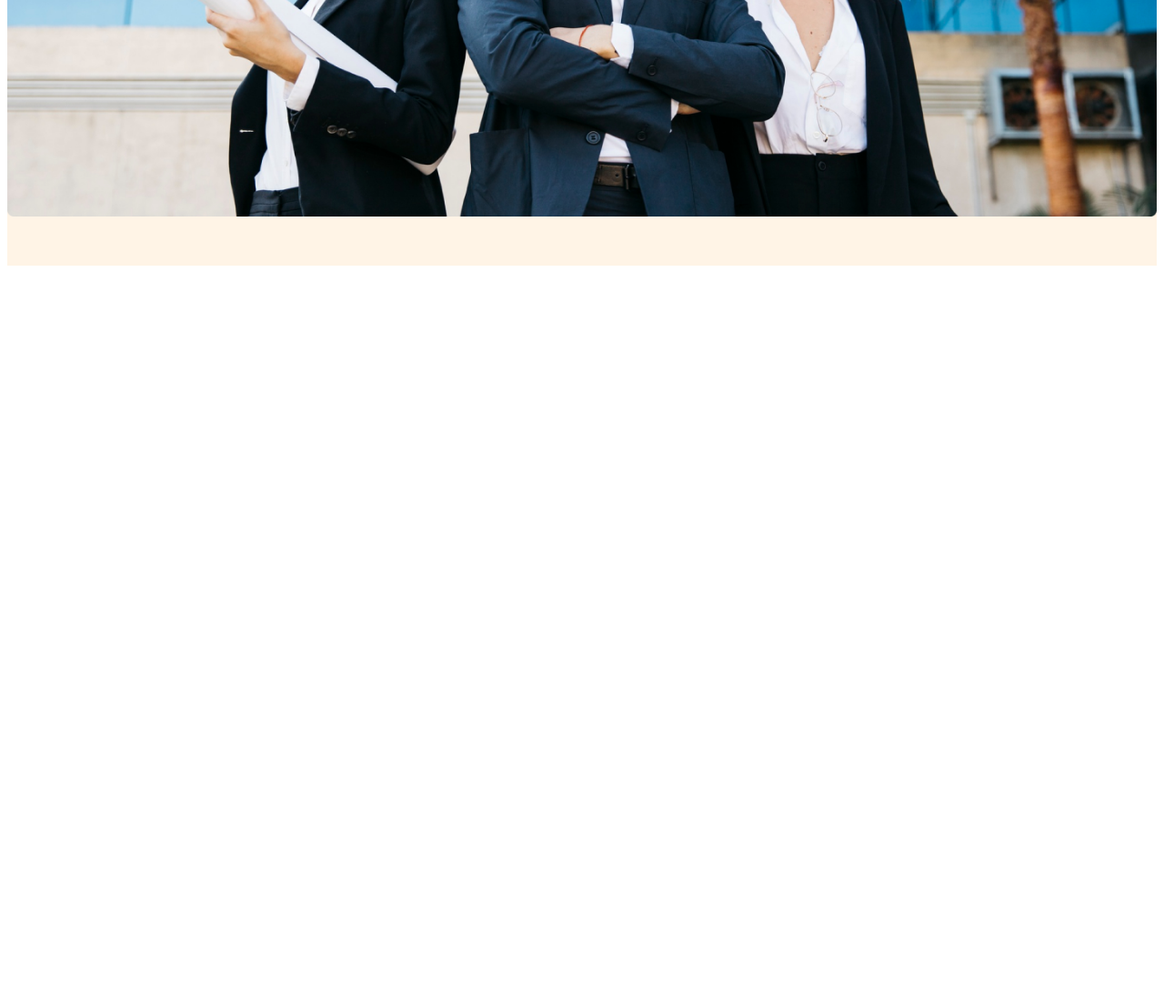
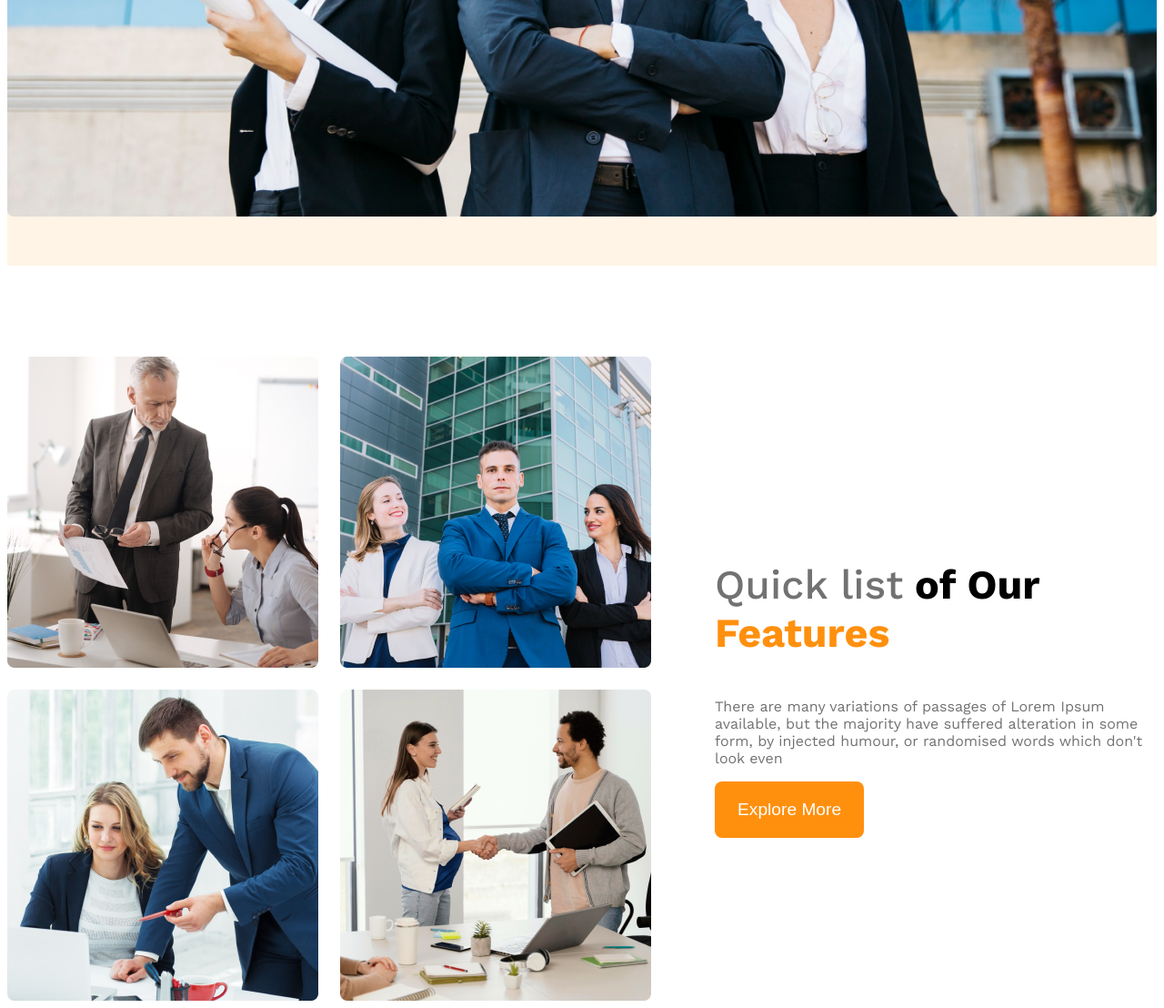
Before and after one commit to tuser-debnath/g3-architects-website, a plain HTML site: page index.html in a window 1280 px wide. Shown: the part 925-2033 px from the top of the page at 91% size. Before the commit the page ends 1225 px from the top, so only its background shows below. Drawn offline with nearby package versions, Linux system fonts and the light colour scheme.

Commit message:
Team Area Complete

```diff
--- a/index.html
+++ b/index.html
@@ -27,7 +27,19 @@
         </div>
     </header>
     <main>
-
+        <section class="team">
+            <div class="team-img">
+                <img src="images/team1.png" alt="">
+                <img src="images/team2.png" alt="">
+                <img src="images/team3.png" alt="">
+                <img src="images/team4.png" alt="">
+            </div>
+            <div class="team-content">
+                <h3 class="section-title"><span class="color-3 team-span">Quick list</span> of Our <br><span class="text-primary">Features</span></h3>
+                <p class="section-description color-3">There are many variations of passages of Lorem Ipsum available, but the majority have suffered alteration in some form, by injected humour, or randomised words which don't look even</p>
+                <button class="btn-primary">Explore More</button>
+            </div>
+        </section>
     </main>
     <footer>
 
--- a/styles/style.css
+++ b/styles/style.css
@@ -22,13 +22,26 @@
 .color-3{
     color: #727272;
 }
+.text-primary{
+    color: #FF900E;
+}
 .display-flex{
     display: flex;
 }
 .header-bg{
     background-color: rgba(255, 144, 14, 0.1);;
 }
-
+main{
+    max-width: 1440px;
+    margin: 0 auto;
+}
+main > section{
+    margin-top: 100px;
+}
+.section-title{
+    font-size: 2.8rem;
+    font-weight: 700;
+}
 /* Header Styles */
 .header{
     padding-bottom: 50px;
@@ -36,6 +49,8 @@
 .navbar{
     align-items: center;
     justify-content: space-between;
+}
+.navbar, .banner{
     max-width: 1440px;
     margin: 0 auto;
 }
@@ -52,7 +67,6 @@
     font-size: 1.1rem;
     font-weight: 500;
 }
-
 .banner-content{
     max-width: 850px;
     margin: 0 auto;
@@ -80,10 +94,36 @@
     margin-top: 50px;
 }
 
+/* Team Part Start */
+.team{
+    display: flex;
+    align-items: center;
+}
+.team-img{
+    display: grid;
+    grid-template-columns: repeat(2, 1fr);
+    gap: 24px;
+}
+.team-content{
+    margin-left: 70px;
+    max-width: 570px;
+}
+.team-span{
+    font-weight: 500;
+}
 /* Responsive Area */
 @media screen and (max-width: 576px) {
     .navbar, .nav-links{
         flex-direction: column;
         text-align: center;
     }
+    .team{
+        flex-direction: column;
+    }
+    .team-img{
+        grid-template-columns: 1fr;
+    }
+    .team-content{
+        margin-left: 20px;
+    }
 }
```
